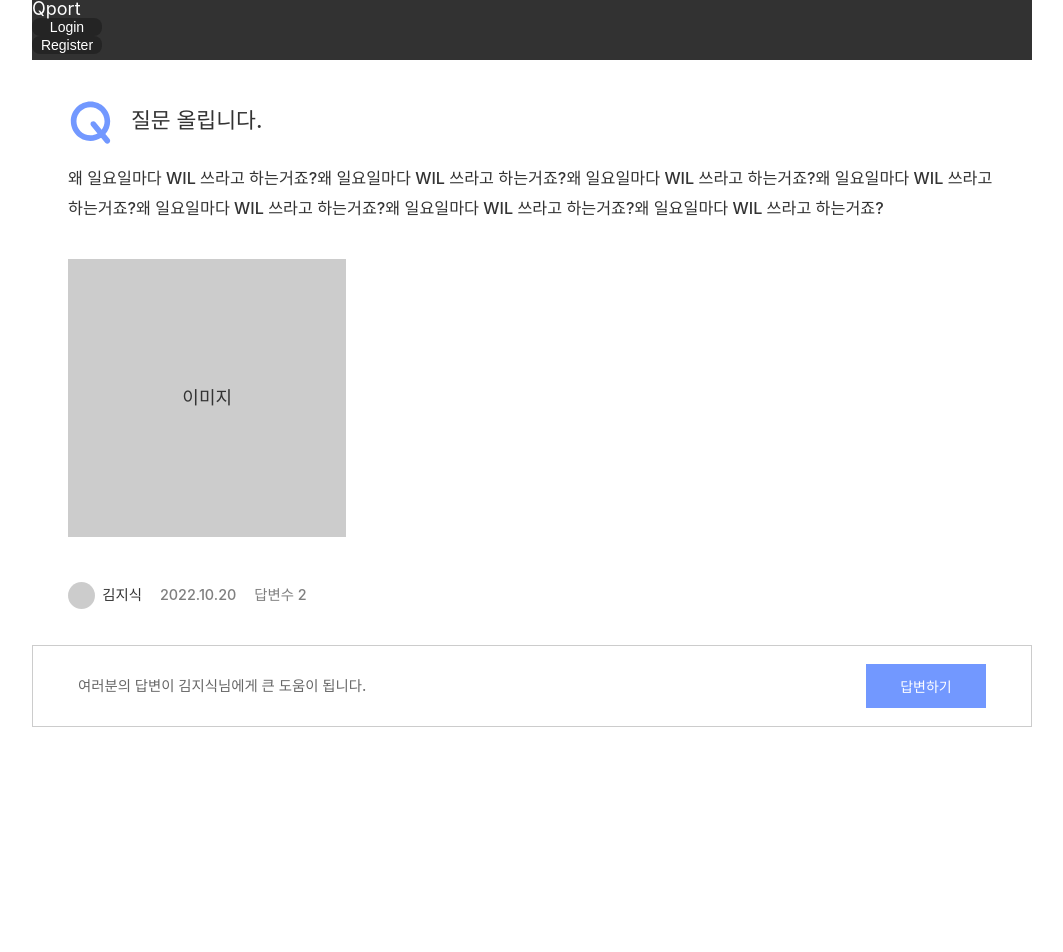
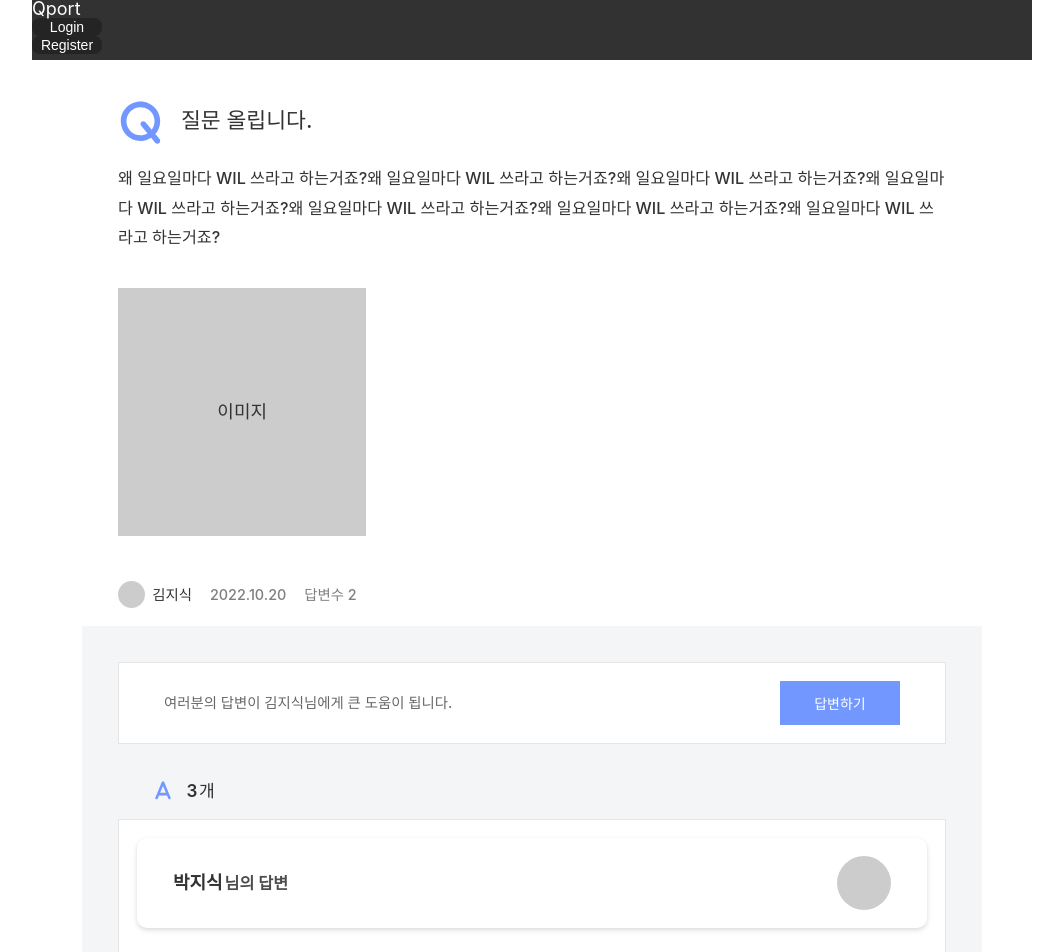
Before and after one commit to hansejun/Q-Port_TEST, a React (Create React App) app: page /questions/1 in a window 1280 px wide. Shown: the top 952 px of the page, without its empty margins (108-1171 px from the left). Before the commit the page ends 800 px from the top, so only its background shows below. Built offline with nearby package versions, Linux system fonts and the light colour scheme; a web font is replaced by a local one.

Commit message:
질문 디테일 페이지 CSS 완성

```diff
--- /dev/null
+++ b/src/components/Question/AnswerItem.jsx
@@ -0,0 +1,120 @@
+import styled from "styled-components";
+import Button from "../../elem/Button";
+import { FlexBetweenBox, Flexbox } from "../../styles/flex";
+import HeartSvg from "../../styles/svg/HeartSvg";
+import CommentSvg from "../../styles/svg/CommentSvg";
+
+function AnswerItem() {
+  return (
+    <ItemBox>
+      <ItemUser>
+        <span>
+          <strong>박지식</strong>님의 답변
+        </span>
+        <div className="img" />
+      </ItemUser>
+      <ItemContent>
+        <p>
+          그건 이렇게 하시면 됩니다!!!그건 이렇게 하시면 됩니다!!!그건 이렇게
+          하시면 됩니다!!!그건 이렇게 하시면 됩니다!!!그건 이렇게 하시면
+          됩니다!!!그건 이렇게 하시면 됩니다!!!그건 이렇게 하시면 됩니다!!!
+        </p>
+        <div className="img">이미지</div>
+        <span>20분 전</span>
+      </ItemContent>
+      <ItemBtns>
+        <div>
+          <span>
+            <HeartSvg /> 3
+          </span>
+          <span>
+            <CommentSvg /> 2
+          </span>
+        </div>
+        <Button {...btnStyle}>채택하기</Button>
+      </ItemBtns>
+    </ItemBox>
+  );
+}
+export default AnswerItem;
+
+const btnStyle = {
+  _bgColor: "#7298FF",
+  _hoverBgColor: "#4f7dfe",
+  borderRadius: "0",
+};
+
+const ItemBox = styled.div`
+  border: 1px solid rgba(0, 0, 0, 0.1);
+  padding-top: 1rem;
+  background-color: ${(props) => props.theme.bgColor};
+  margin-bottom: 2rem;
+`;
+const ItemUser = styled.div`
+  ${FlexBetweenBox}
+  padding: 1rem 2rem;
+  margin: 0 1rem;
+  box-shadow: 0px 2px 5px rgba(0, 0, 0, 0.15);
+  border-radius: 10px;
+  span {
+    color: rgba(0, 0, 0, 0.7);
+    strong {
+      font-size: 1rem;
+      color: ${(props) => props.theme.fontColor};
+      margin-right: 0.1rem;
+    }
+    font-size: 0.9rem;
+    font-weight: 600;
+  }
+  div {
+    width: 3rem;
+    aspect-ratio: 1/1;
+    background-color: rgba(0, 0, 0, 0.2);
+    border-radius: 50%;
+  }
+`;
+
+const ItemContent = styled.div`
+  display: flex;
+  flex-direction: column;
+  margin: 0 1rem;
+  padding: 2rem 2rem;
+  font-size: 0.9rem;
+  line-height: 1.8;
+  div {
+    ${Flexbox}
+    width: 40%;
+    aspect-ratio: 1/1;
+    background-color: rgba(0, 0, 0, 0.2);
+    margin-top: 2rem;
+  }
+  span {
+    margin-top: 2rem;
+    color: rgba(0, 0, 0, 0.5);
+    font-size: 0.8rem;
+    font-weight: 500;
+  }
+`;
+
+const ItemBtns = styled.div`
+  ${FlexBetweenBox}
+  align-items: center;
+  padding: 1rem 3rem;
+  border-top: 1px solid rgba(0, 0, 0, 0.1);
+
+  div {
+    display: flex;
+    span {
+      display: flex;
+      align-items: center;
+      margin-right: 1rem;
+      font-size: 0.9rem;
+      color: rgba(0, 0, 0, 0.6);
+      cursor: pointer;
+      svg {
+        width: 1rem;
+        margin-right: 0.3rem;
+      }
+    }
+  }
+`;
--- a/src/components/Question/AnswerList.jsx
+++ b/src/components/Question/AnswerList.jsx
@@ -0,0 +1,14 @@
+import styled from "styled-components";
+import AnswerItem from "./AnswerItem";
+
+function AnswerList() {
+  return (
+    <Wrapper as="section">
+      <AnswerItem />
+      <AnswerItem />
+    </Wrapper>
+  );
+}
+export default AnswerList;
+
+const Wrapper = styled.div``;
--- a/src/components/Question/QContainer.jsx
+++ b/src/components/Question/QContainer.jsx
@@ -4,8 +4,8 @@ import { Flexbox } from "../../styles/flex";
 import QuestionSvg from "../../styles/svg/QuestionSvg";
 function QContainer() {
   return (
-    <Container>
-      <QHeader className="header">
+    <Container as="section">
+      <QHeader>
         <QuestionSvg />
         <div>
           <span>질문 올립니다.</span>
@@ -40,6 +40,7 @@ const Container = styled.div`
   padding-bottom: 0;
   display: flex;
   flex-direction: column;
+  background-color: ${(props) => props.theme.bgColor};
 `;
 
 const QHeader = styled.div`
--- a/src/pages/QuestionDetail.jsx
+++ b/src/pages/QuestionDetail.jsx
@@ -1,21 +1,35 @@
 import { Link } from "react-router-dom";
 import styled from "styled-components";
 import Layout from "../components/Layout/Layout";
+import AnswerList from "../components/Question/AnswerList";
 import QContainer from "../components/Question/QContainer";
 import Button from "../elem/Button";
 import { FlexBetweenBox } from "../styles/flex";
-
+import AnswerSvg from "../styles/svg/AnswerSvg";
 function QuestionDetail() {
   return (
     <Layout>
-      <Wrapper>
+      <Wrapper as="main">
         <QContainer />
+        <AnswerContainer>
           <AnswerBtn>
             <span>여러분의 답변이 김지식님에게 큰 도움이 됩니다.</span>
             <Link>
               <Button {...btnStyle}>답변하기</Button>
             </Link>
           </AnswerBtn>
+          <AnswerOptions>
+            <ul>
+              <li>
+                <AnswerSvg />
+                <span>
+                  <strong>3</strong>개
+                </span>
+              </li>
+            </ul>
+          </AnswerOptions>
+          <AnswerList />
+        </AnswerContainer>
       </Wrapper>
     </Layout>
   );
@@ -28,15 +42,52 @@ const btnStyle = {
   borderRadius: "0",
 };
 
-const Wrapper = styled.div``;
+const Wrapper = styled.div`
+  background-color: #f4f5f6;
+  width: 90%;
+  margin: 0 auto;
+`;
+
+const AnswerContainer = styled.div`
+  display: flex;
+  flex-direction: column;
+  padding: 0 2rem;
+`;
 const AnswerBtn = styled.div`
-  margin-top: 1rem;
-  border: 1px solid rgba(0, 0, 0, 0.2);
-  ${FlexBetweenBox}
-  padding:1rem 2.5rem;
+  background-color: ${(props) => props.theme.bgColor};
+  margin-top: 2rem;
+  border: 1px solid rgba(0, 0, 0, 0.1);
+  ${FlexBetweenBox};
+  padding: 1rem 2.5rem;
   span {
     font-size: 0.8rem;
     font-weight: 500;
     color: rgba(0, 0, 0, 0.6);
   }
 `;
+const AnswerOptions = styled.div`
+  padding: 2rem 2rem 1rem 2rem;
+
+  ul {
+    ${FlexBetweenBox}
+    li {
+      display: flex;
+      align-items: center;
+
+      svg {
+        width: 1rem;
+        color: #7298ff;
+        margin-right: 0.8rem;
+      }
+      span {
+        font-weight: 500;
+        font-size: 0.95rem;
+        color: rgba(0, 0, 0, 0.8);
+        strong {
+          font-weight: 600;
+          margin-right: 0.1rem;
+        }
+      }
+    }
+  }
+`;
--- /dev/null
+++ b/src/styles/svg/HeartSvg.jsx
@@ -0,0 +1,19 @@
+function HeartSvg() {
+  return (
+    <svg
+      className="w-6 h-6"
+      fill="none"
+      stroke="currentColor"
+      viewBox="0 0 24 24"
+      xmlns="http://www.w3.org/2000/svg"
+    >
+      <path
+        strokeLinecap="round"
+        strokeLinejoin="round"
+        strokeWidth={2}
+        d="M4.318 6.318a4.5 4.5 0 000 6.364L12 20.364l7.682-7.682a4.5 4.5 0 00-6.364-6.364L12 7.636l-1.318-1.318a4.5 4.5 0 00-6.364 0z"
+      />
+    </svg>
+  );
+}
+export default HeartSvg;
--- a/src/styles/theme.js
+++ b/src/styles/theme.js
@@ -1,6 +1,11 @@
 export const lightTheme = {
   fontColor: "#333333",
   bgColor: "white",
+  cardSize: {
+    large: "100%",
+    medium: "80%",
+    small: "70%",
+  },
 };
 
 export const darkTheme = {
```
Lines whose indentation alone changed are shown as unchanged.
